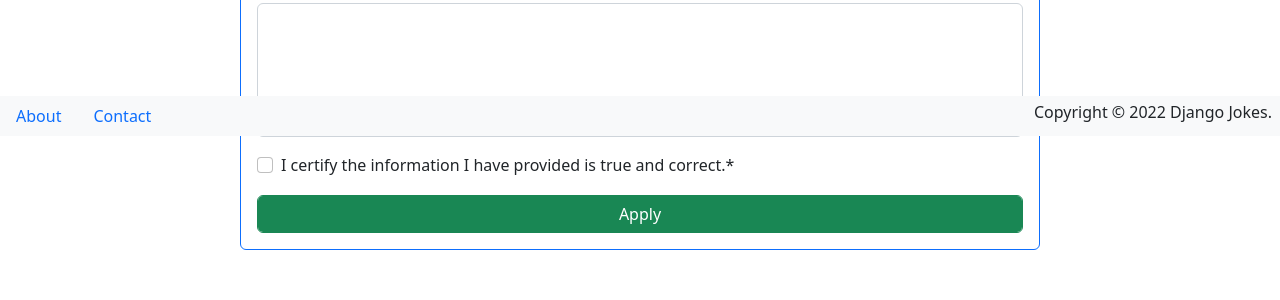
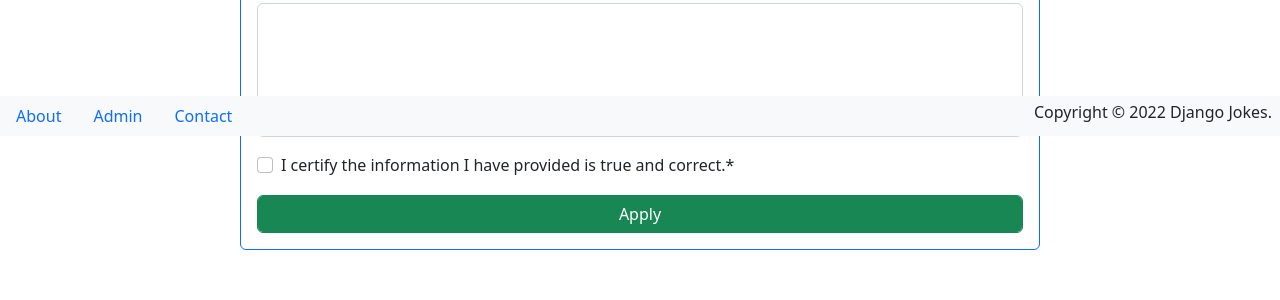
Before and after one commit to heather-cunningham/djangojokes.com, a Django app: page /jobs/job-app/ in a window 1280 px wide. Shown: the part 664-964 px from the top of the page. Run offline with Django 5.2, Linux system fonts and the light colour scheme; some libraries are stand-ins or nearby versions.

Commit message:
forms-widgets: Added footer link to Admin panel log in bc tired of nav'ing to it in the address bar

```diff
--- a/templates/_base.html
+++ b/templates/_base.html
@@ -75,9 +75,11 @@
       </div>
     </nav>
   </header>
+
   <main class="m-4 pb-5">
     {% block main %}<h2>Welcome!</h2>{% endblock %}
   </main>
+
   <footer class="fixed-bottom bg-light row">
     <div class="col">
       <div class="float-end m-1 me-2">Copyright &copy; 2022 Django Jokes.</div>
@@ -88,13 +90,18 @@
               About
             </a>
           </li>
-          <!-- <li class="nav-item"><a class="nav-link" href="#">About</a></li> -->
+          <li class="nav-item">
+            <a id="admin-footer-link" class="nav-link" href="{% url 'admin:index' %}">
+              Admin
+            </a>
+          </li>
           <li class="nav-item"><a class="nav-link" href="#">Contact</a></li>
         </ul>
       </nav>
     </div>
     </nav>
   </footer>
+
   <script src="https://cdn.jsdelivr.net/npm/bootstrap@5.2.0/dist/js/bootstrap.bundle.min.js"
     integrity="sha384-A3rJD856KowSb7dwlZdYEkO39Gagi7vIsF0jrRAoQmDKKtQBHUuLZ9AsSv4jD4Xa"
     crossorigin="anonymous"></script>
```
